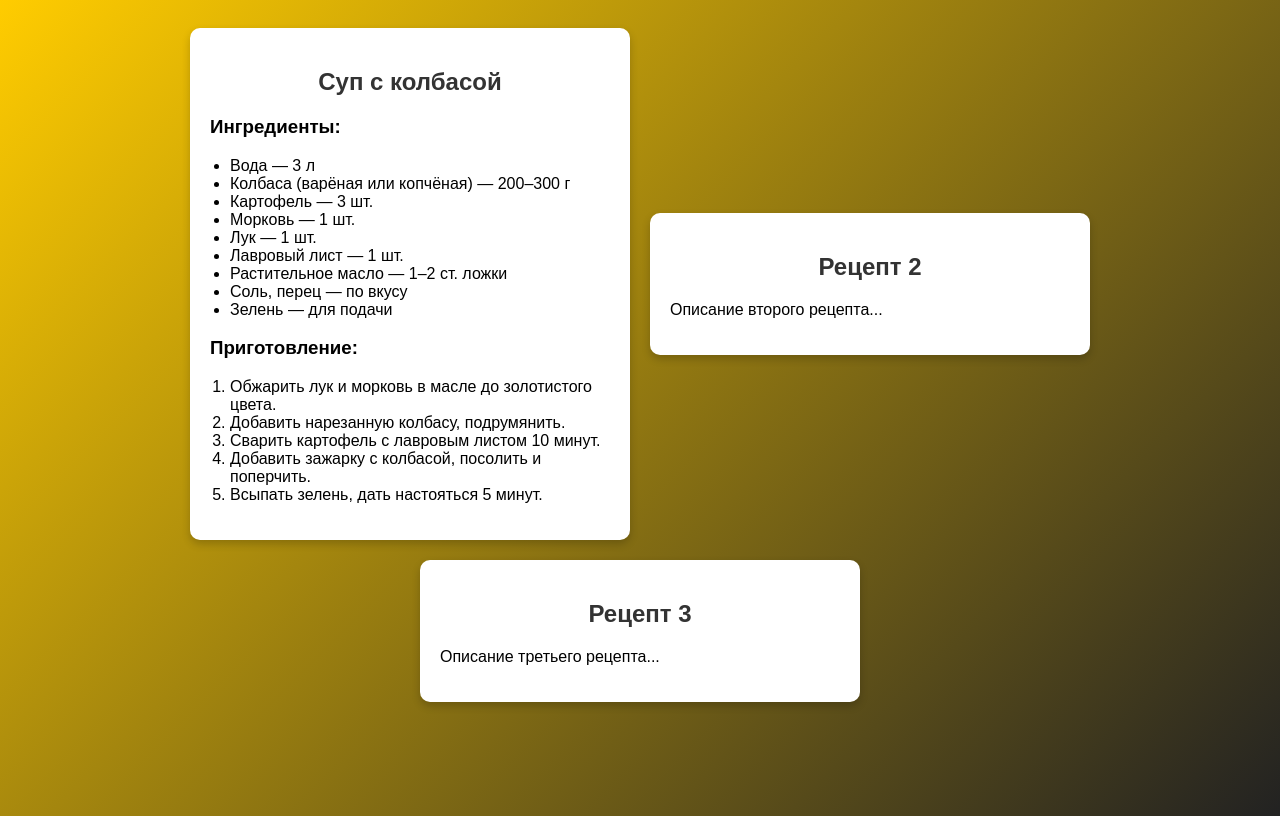
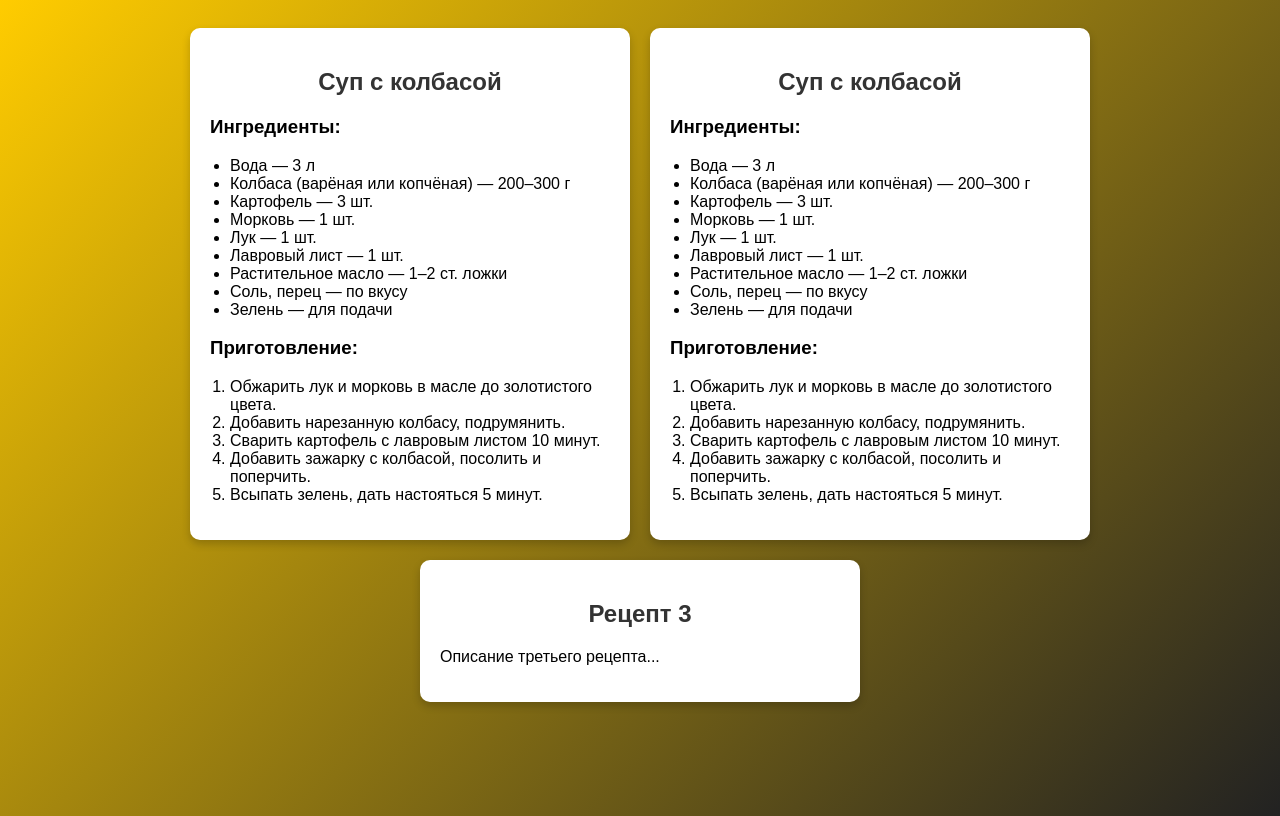
Before and after one commit to Serega414/recipes.github.io, a plain HTML site: page index.html in a window 1280 px wide. Drawn offline with Linux system fonts and the light colour scheme.

Commit message:
Update index.html

```diff
--- a/index.html
+++ b/index.html
@@ -35,8 +35,27 @@
         </div>
 
         <div class="recipe-card">
-            <h2>Рецепт 2</h2>
-            <p>Описание второго рецепта...</p>
+           <h2>Суп с колбасой</h2>
+            <h3>Ингредиенты:</h3>
+            <ul>
+                <li>Вода — 3 л</li>
+                <li>Колбаса (варёная или копчёная) — 200–300 г</li>
+                <li>Картофель — 3 шт.</li>
+                <li>Морковь — 1 шт.</li>
+                <li>Лук — 1 шт.</li>
+                <li>Лавровый лист — 1 шт.</li>
+                <li>Растительное масло — 1–2 ст. ложки</li>
+                <li>Соль, перец — по вкусу</li>
+                <li>Зелень — для подачи</li>
+            </ul>
+            <h3>Приготовление:</h3>
+            <ol>
+                <li>Обжарить лук и морковь в масле до золотистого цвета.</li>
+                <li>Добавить нарезанную колбасу, подрумянить.</li>
+                <li>Сварить картофель с лавровым листом 10 минут.</li>
+                <li>Добавить зажарку с колбасой, посолить и поперчить.</li>
+                <li>Всыпать зелень, дать настояться 5 минут.</li>
+            </ol>
         </div>
 
         <div class="recipe-card">
```
